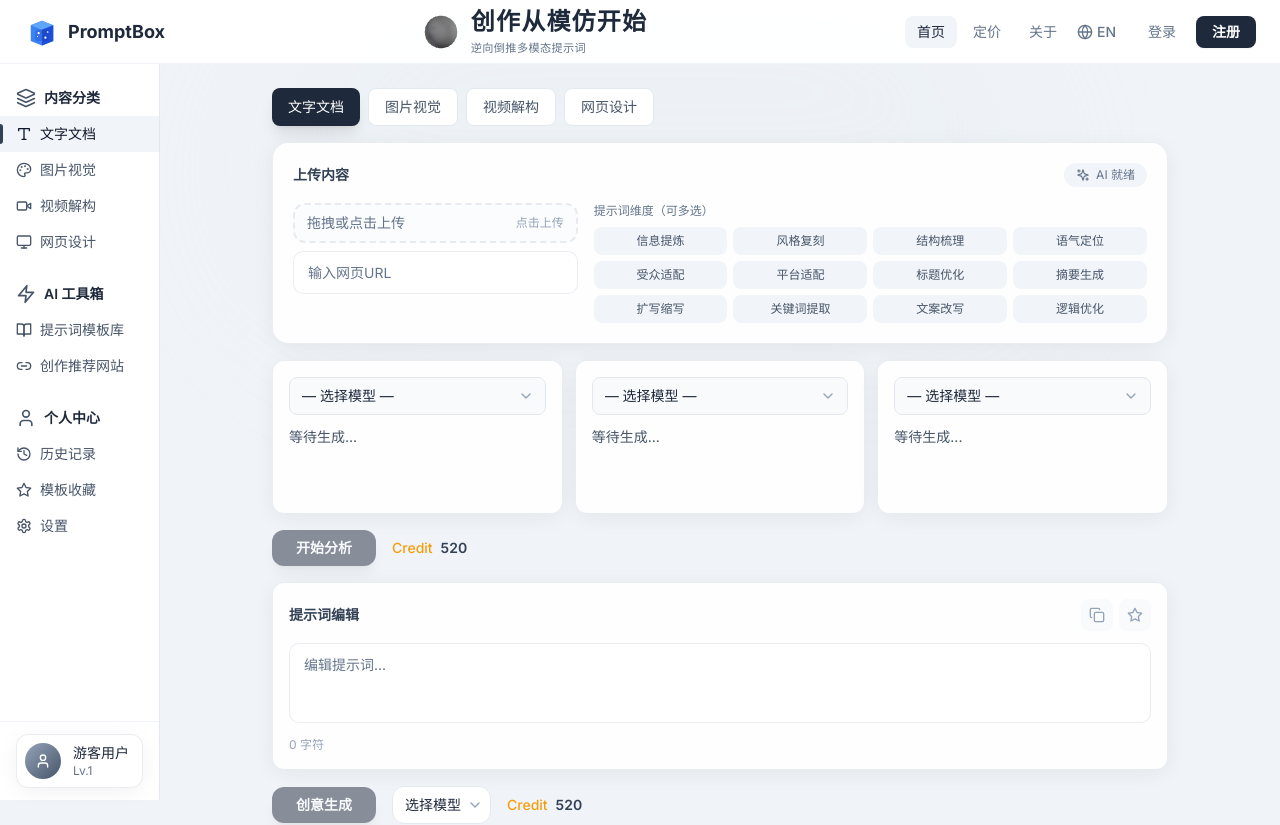
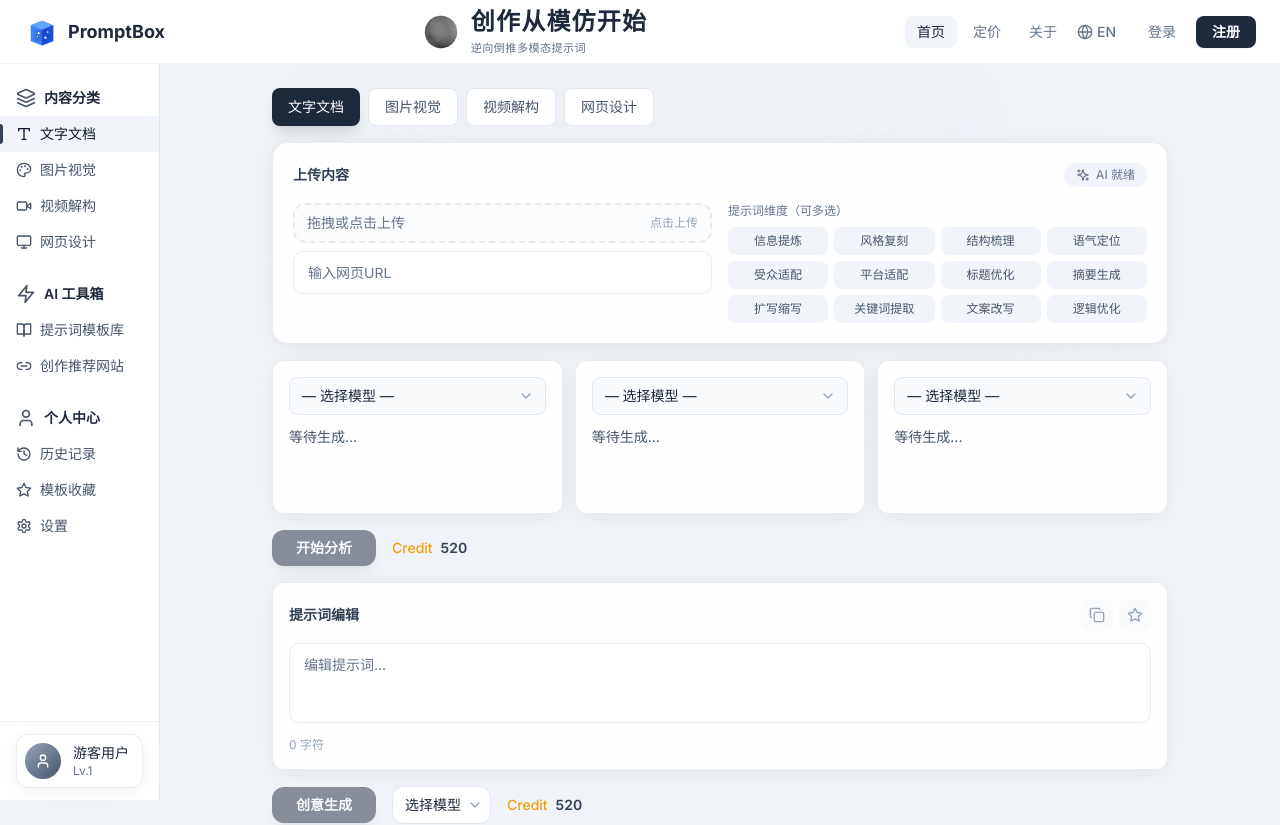
Before and after one commit to oxygen02/promptbox, a Next.js app: page / in a window 1280 px wide. Shown: the top 825 px of the page. Built offline with nearby package versions, Linux system fonts and the light colour scheme.

Commit message:
fix: Adjust widths - upload section wider, dimensions narrower

```diff
--- a/src/app/page.tsx
+++ b/src/app/page.tsx
@@ -441,7 +441,7 @@ ${promptContent}
           {/* 左侧：上传区域，右侧：维度选择 */}
           <div className="flex gap-4">
             {/* 左侧：上传区域 */}
-            <div className="w-1/3">
+            <div className="w-1/2">
               <div
                 className="upload-zone py-2 px-3 flex items-center justify-between border border-slate-200 rounded-lg bg-white cursor-pointer hover:border-blue-400"
                 onClick={() => {
@@ -493,7 +493,7 @@ ${promptContent}
             </div>
 
             {/* 右侧：维度选择 */}
-            <div className="flex-1">
+            <div className="w-1/2">
               <h4 className="text-xs font-medium text-slate-500 mb-2">{t.promptDimensions}</h4>
               <div className="grid grid-cols-4 gap-1.5">
                 {currentTags.map((tag) => (
```
